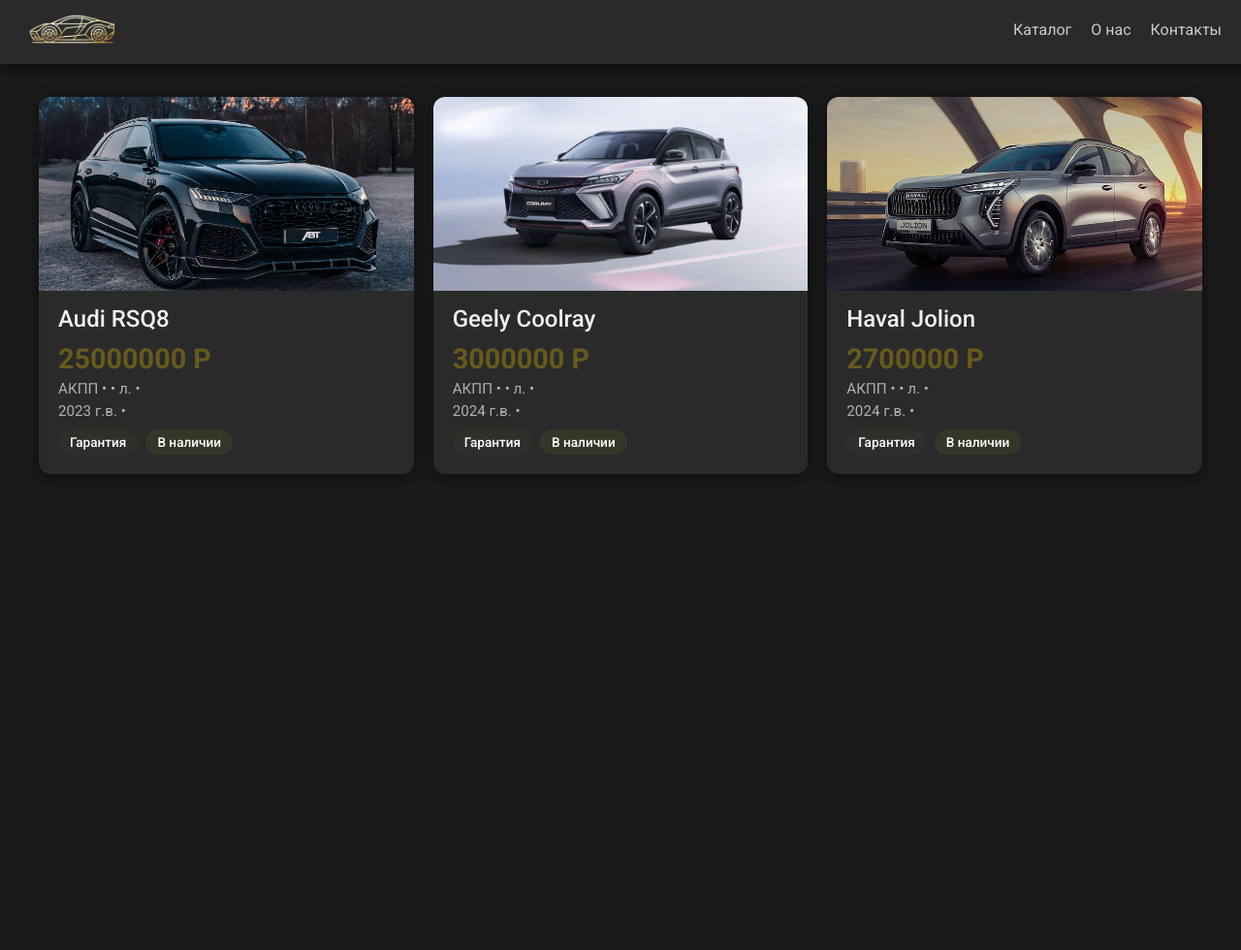
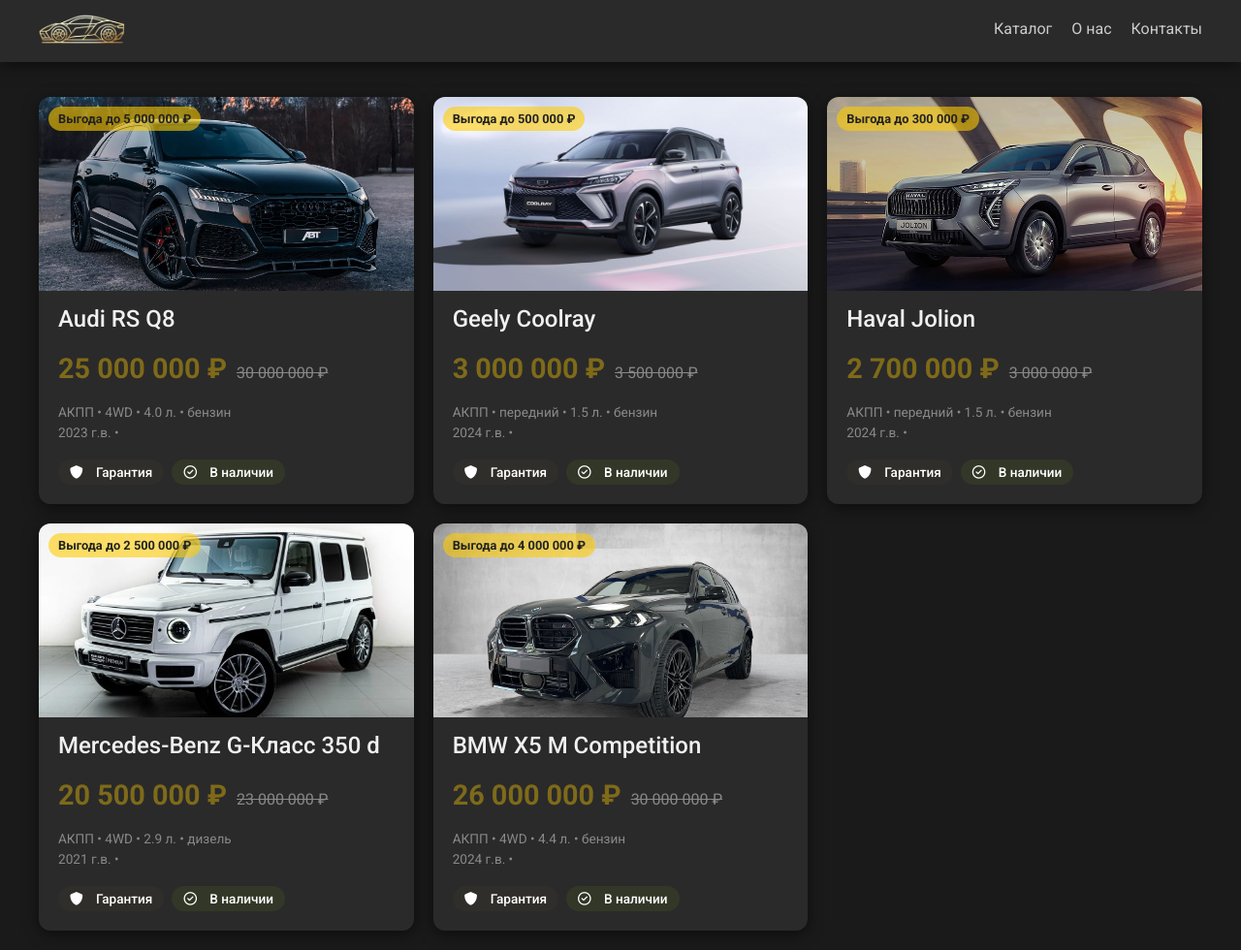
Before and after one commit to badrievad/onlineStore, a Flask app: page /catalog in a window 1280 px wide. Shown: the whole page at 97% size. Before the commit the page ends 489 px from the top, so only its background shows below. Run offline with Flask 3, Linux system fonts and the light colour scheme.

Commit message:
Updated website

```diff
--- a/storeWebsite/app/site/routes.py
+++ b/storeWebsite/app/site/routes.py
@@ -16,8 +16,10 @@
 @web_bp.route("/catalog", methods=["GET"])
 def cars_catalog() -> str:
     cars: list[dict] = [
-        {"id": 1, "name": "Audi RSQ8", "price": 25000000, "image_url": "/static/images/audi_rsq8.jpg", "year": 2023, "color": "черный", "transmission": "АКПП"},
-        {"id": 2, "name": "Geely Coolray", "price": 3000000, "image_url": "/static/images/geely_coolray.jpg", "year": 2024, "color": "серый", "transmission": "АКПП"},
-        {"id": 3, "name": "Haval Jolion", "price": 2700000, "image_url": "/static/images/haval_jolion.jpg", "year": 2024, "color": "белый", "transmission": "АКПП"},
+        {"id": 1, "name": "Audi RS Q8", "price": "25 000 000", "image_url": "/static/images/audi_rsq8.jpg", "year": 2023, "color": "черный", "transmission": "АКПП", "old_price": "30 000 000", "discount": "5 000 000", "drive_type": "4WD", "engine": 4.0, "fuel_type": "бензин"},
+        {"id": 2, "name": "Geely Coolray", "price": "3 000 000", "image_url": "/static/images/geely_coolray.jpg", "year": 2024, "color": "серый", "transmission": "АКПП", "old_price": "3 500 000", "discount": "500 000", "drive_type": "передний", "engine": 1.5, "fuel_type": "бензин"},
+        {"id": 3, "name": "Haval Jolion", "price": "2 700 000", "image_url": "/static/images/haval_jolion.jpg", "year": 2024, "color": "белый", "transmission": "АКПП", "old_price": "3 000 000", "discount": "300 000", "drive_type": "передний", "engine": 1.5, "fuel_type": "бензин"},
+        {"id": 4, "name": "Mercedes-Benz G-Класс 350 d", "price": "20 500 000", "image_url": "/static/images/mercedes.jpg", "year": 2021, "color": "белый", "transmission": "АКПП", "old_price": "23 000 000", "discount": "2 500 000", "drive_type": "4WD", "engine": 2.9, "fuel_type": "дизель"},
+        {"id": 5, "name": "BMW X5 M Competition", "price": "26 000 000", "image_url": "/static/images/bmw.jpg", "year": 2024, "color": "серый", "transmission": "АКПП", "old_price": "30 000 000", "discount": "4 000 000", "drive_type": "4WD", "engine": 4.4, "fuel_type": "бензин"},
     ]
     return render_template("catalog.html", cars=cars)
--- a/storeWebsite/app/static/css/styles.css
+++ b/storeWebsite/app/static/css/styles.css
@@ -68,7 +68,7 @@
     position: absolute;
     top: 10px;
     left: 10px;
-    background-color: #ffce00;
+    background-color: #ffcc0096;
     color: #222;
     padding: 5px 10px;
     font-size: 0.8rem;
@@ -92,13 +92,13 @@
     display: flex;
     align-items: baseline;
     gap: 10px;
-    margin-top: 10px;
+    margin-top: 20px;
 }
 
 .current-price {
     font-size: 1.8rem;
     font-weight: bold;
-    color: #ffcc004b;
+    color: #ffcc0065;
 }
 
 .old-price {
@@ -115,8 +115,14 @@
 
 .car-info p {
     margin: 5px 0;
-    font-size: 0.95rem;
-    color: #b0b0b0;
+    font-size: 0.85rem;
+    color: #898989;
+}
+
+.rating {
+    margin-top: 20px;
+    margin-bottom: 20px;
+    color: #888;
 }
 
 /* Статусы */
--- a/storeWebsite/app/static/css/topbar-styles.css
+++ b/storeWebsite/app/static/css/topbar-styles.css
@@ -11,10 +11,7 @@
 .topbar {
     background-color: #2a2a2a;
     color: #fff;
-	padding: 15px 30px;
-	display: flex;
-	justify-content: space-between;
-	align-items: center;
+    padding: 15px 0; /* Верхний и нижний отступ */
     position: fixed;
     top: 0;
     left: 0;
@@ -23,22 +20,30 @@
     z-index: 1000;
 }
 
-.topbar .logo a {
-	font-size: 1.5rem;
-	font-weight: bold;
-	color: #ffce00;
-	text-decoration: none;
-	transition: color 0.3s;
+/* Ограничение ширины и центрирование содержимого */
+.container {
+    max-width: 1200px;
+    margin: 0 auto;
+    padding: 0 30px; /* Отступы слева и справа */
+    display: flex;
+    justify-content: space-between;
+    align-items: center;
 }
 
-.topbar .logo a:hover {
-	color: #ffdf4d;
+/* Логотип */
+.logo {
+    margin-right: auto; /* Логотип слева */
 }
 
+.logo-img {
+    height: 30px; /* Установите желаемую высоту логотипа */
+    width: auto;
+}
+
+/* Ссылки в топбаре */
 .nav-links {
     display: flex;
     gap: 20px;
-	margin-right: 50px;
 }
 
 .nav-links a {
@@ -64,7 +69,7 @@
     height: 2px;
     background-color: #ffce00; /* Цвет линии */
     opacity: 0;
-	transition: opacity 0.3s ease; /* Плавное изменение opacity */
+    transition: opacity 0.3s ease;
 }
 
 .nav-links a:hover::after {
@@ -75,10 +80,3 @@
 .catalog {
     margin-top: 80px;
 }
-
-.logo-img {
-	height: 30px; /* Установите желаемую высоту логотипа */
-	width: auto;
-	margin: 0;
-	padding: 0;
-}
--- a/storeWebsite/app/templates/catalog.html
+++ b/storeWebsite/app/templates/catalog.html
@@ -4,12 +4,24 @@
 		<meta charset="UTF-8" />
 		<meta name="viewport" content="width=device-width, initial-scale=1.0" />
 		<title>Каталог автомобилей</title>
-    <link href="https://fonts.googleapis.com/css2?family=Roboto:wght@400;500;700&display=swap" rel="stylesheet" />
-    <link rel="stylesheet" href="{{ url_for('static', filename='css/styles.css') }}" />
-    <link rel="stylesheet" href="{{ url_for('static', filename='css/topbar-styles.css') }}" />
+		<link
+			href="https://fonts.googleapis.com/css2?family=Roboto:wght@400;500;700&display=swap"
+			rel="stylesheet"
+		/>
+		<link
+			rel="stylesheet"
+			href="{{ url_for('static', filename='css/styles.css') }}"
+		/>
+		<link
+			rel="stylesheet"
+			href="{{ url_for('static', filename='css/topbar-styles.css') }}"
+		/>
+		<link
+			rel="stylesheet"
+			href="https://cdnjs.cloudflare.com/ajax/libs/font-awesome/6.5.2/css/all.min.css"
+		/>
 	</head>
 	<body>
-
 		<!-- Включение топбара -->
 		{% include 'topbar.html' %}
 
@@ -18,30 +30,38 @@
 			{% for car in cars %}
 			<div class="car-card">
 				<div class="car-image">
-                <img src="{{ car['image_url'] }}" alt="{{ car['name'] }}">
+					<img src="{{ car['image_url'] }}" alt="{{ car['name'] }}" />
 					{% if car['discount'] %}
-                <span class="discount-banner">Выгода до {{ car['discount'] }} Р</span>
+					<span class="discount-banner">Выгода до {{ car['discount'] }} ₽</span>
 					{% endif %}
 				</div>
 				<div class="car-info">
 					<h2>{{ car['name'] }}</h2>
 					<div class="price">
-                    <span class="current-price">{{ car['price'] }} Р</span>
+						<span class="current-price">{{ car['price'] }} ₽</span>
 						{% if car['old_price'] %}
-                    <span class="old-price">{{ car['old_price'] }} Р</span>
+						<span class="old-price">{{ car['old_price'] }} ₽</span>
 						{% endif %}
 					</div>
-                <p>{{ car['transmission'] }} • {{ car['drive_type'] }} • {{ car['engine'] }} л. • {{ car['fuel_type'] }}</p>
-                <p>{{ car['year'] }} г.в. • {{ car['class'] }}</p>
+					<div class="rating">
+						<p class="specs">
+							{{ car['transmission'] }} • {{ car['drive_type'] }} • {{
+							car['engine'] }} л. • {{ car['fuel_type'] }}
+						</p>
+						<p class="specs">{{ car['year'] }} г.в. • {{ car['class'] }}</p>
+					</div>
 					<div class="status">
-                    <span class="badge guarantee">Гарантия</span>
-                    <span class="badge in-stock">В наличии</span>
+						<span class="badge guarantee"
+							><i class="fa-solid fa-shield" style="margin-right: 10px"></i> Гарантия</span
+						>
+						<span class="badge in-stock"
+							><i class="fa-regular fa-circle-check" style="margin-right: 10px"></i> В наличии</span
+						>
 					</div>
 					<p class="location">{{ car['location'] }}</p>
 				</div>
 			</div>
 			{% endfor %}
 		</main>
-
 	</body>
 </html>
--- a/storeWebsite/app/templates/topbar.html
+++ b/storeWebsite/app/templates/topbar.html
@@ -1,4 +1,5 @@
 <div class="topbar">
+    <div class="container">
         <div class="logo">
             <a href="/">
                 <img src="{{ url_for('static', filename='images/logo.png') }}" alt="Логотип Элитный Автосалон" class="logo-img">
@@ -10,3 +11,4 @@
             <a href="#">Контакты</a>
         </nav>
     </div>
+</div>
```
Also changed, not shown: storeWebsite/app/static/images/bmw.jpg (added), storeWebsite/app/static/images/mercedes.jpg (added). Lines whose indentation alone changed are shown as unchanged.
